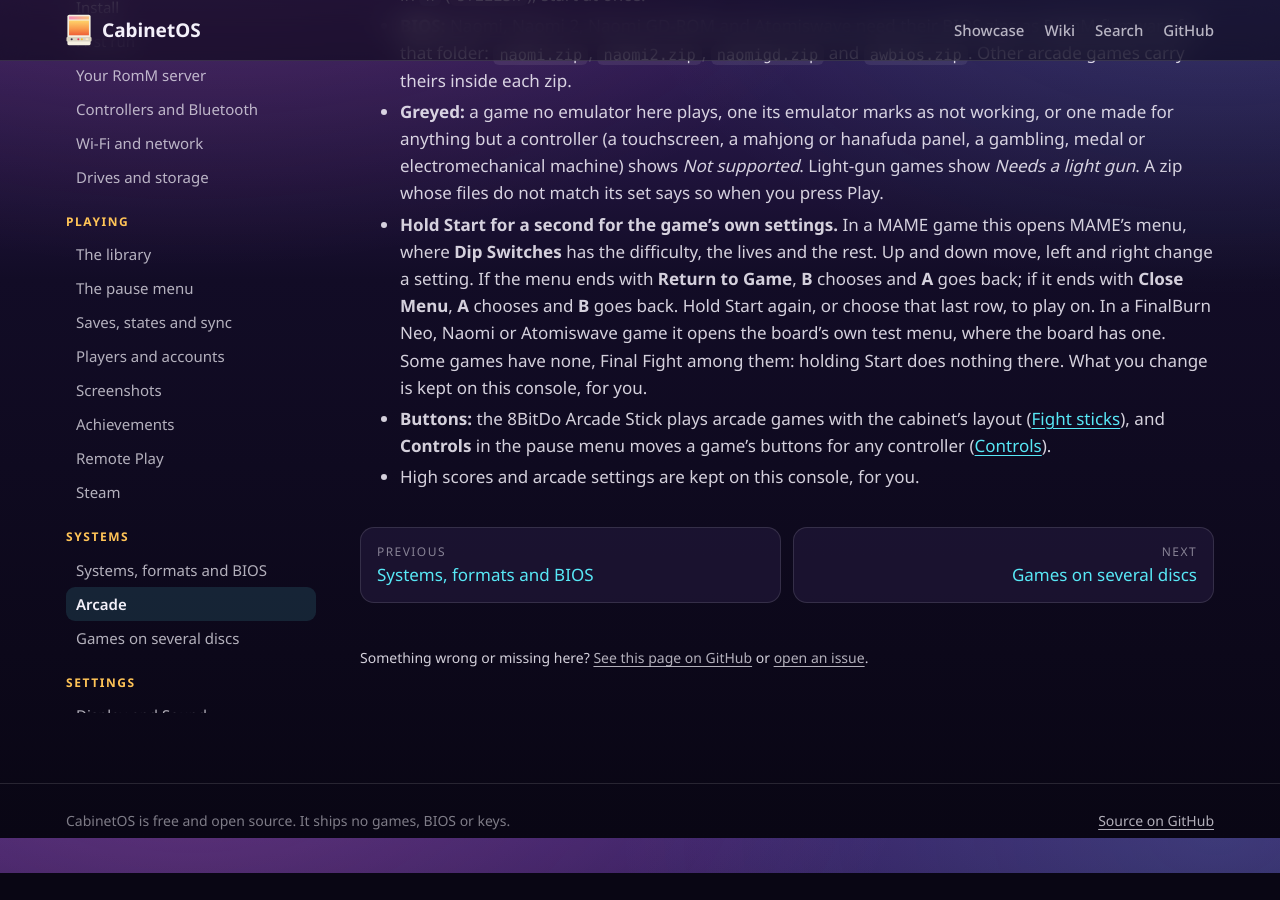
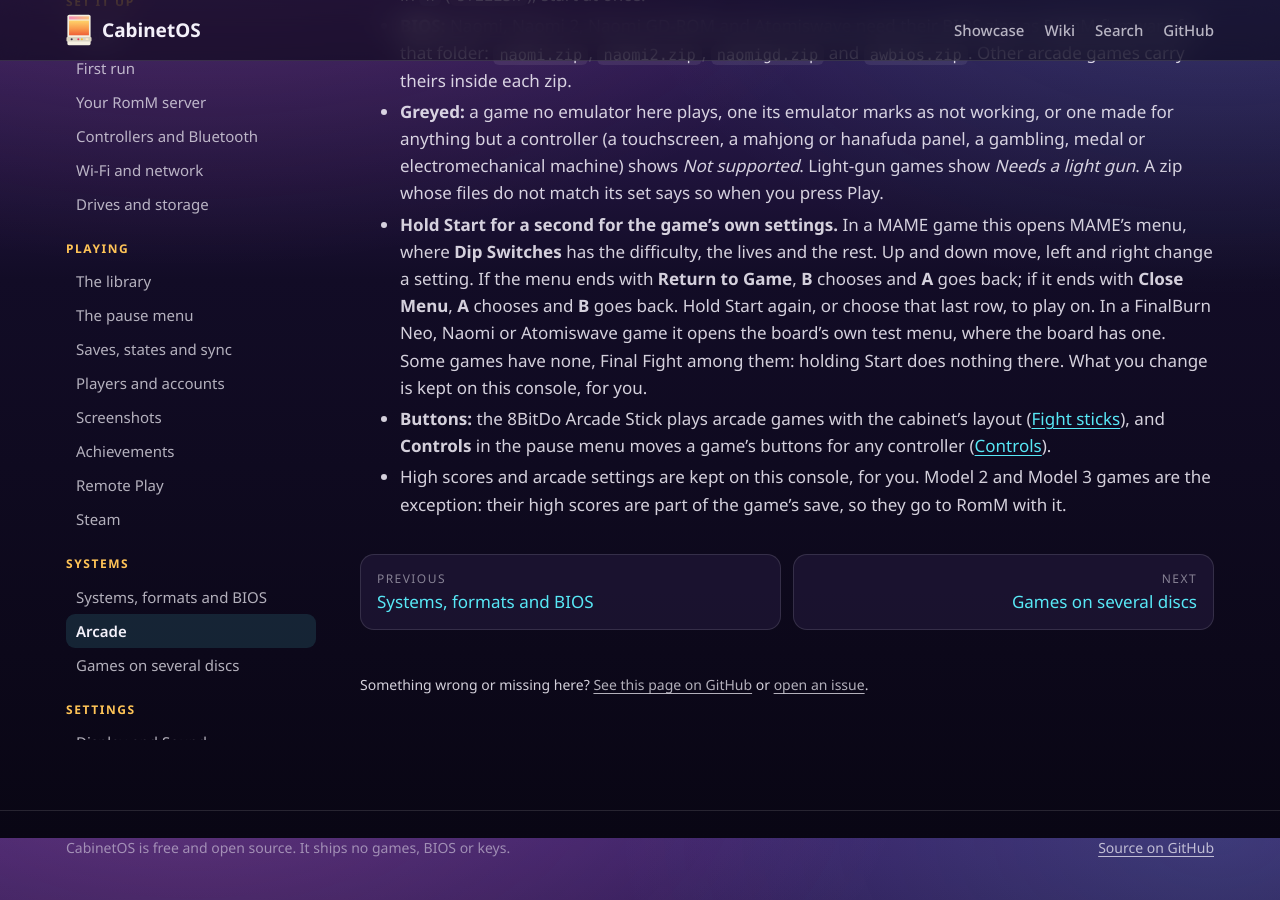
Before and after one commit to MMagTech/cabinetos, a Jekyll site: the page built from docs/wiki/arcade.md, in a window 1280 px wide and 900 px high, scrolled down 962 px. Built offline with Jekyll 4.4.1, drawn with Linux system fonts in a browser that asks for light colours; our own code applies the rules of GitHub Pages for plain Markdown files; before the commit the page ends 1835 px from its top, so only the background shows below that.

Commit message:
Arcade wiki: Model 2 and Model 3 high scores go to RomM
The arcade page said high scores and arcade settings stay on this
console. That holds for FinalBurn Neo, MAME and Flycast games, but
sm2-emu and Supermodel keep a game's high scores in its NVRAM, which
the console sends to RomM as the game's save (standalone_sm2emu.cpp,
standalone_supermodel.cpp, savetable.cpp). The line now says so, and
NEXT-SESSION drops it from the items waiting on MMagTech.

Co-Authored-By: Claude Opus 5.5 <noreply@anthropic.com>

```diff
--- a/docs/wiki/arcade.md
+++ b/docs/wiki/arcade.md
@@ -23,4 +23,4 @@ How to set out arcade games in RomM for CabinetOS, and what each one gets.
 - **Greyed:** a game no emulator here plays, one its emulator marks as not working, or one made for anything but a controller (a touchscreen, a mahjong or hanafuda panel, a gambling, medal or electromechanical machine) shows *Not supported*. Light-gun games show *Needs a light gun*. A zip whose files do not match its set says so when you press Play.
 - **Hold Start for a second for the game's own settings.** In a MAME game this opens MAME's menu, where **Dip Switches** has the difficulty, the lives and the rest. Up and down move, left and right change a setting. If the menu ends with **Return to Game**, **B** chooses and **A** goes back; if it ends with **Close Menu**, **A** chooses and **B** goes back. Hold Start again, or choose that last row, to play on. In a FinalBurn Neo, Naomi or Atomiswave game it opens the board's own test menu, where the board has one. Some games have none, Final Fight among them: holding Start does nothing there. What you change is kept on this console, for you.
 - **Buttons:** the 8BitDo Arcade Stick plays arcade games with the cabinet's layout ([Fight sticks](controllers.md#fight-sticks)), and **Controls** in the pause menu moves a game's buttons for any controller ([Controls](pause-menu.md#controls)).
-- High scores and arcade settings are kept on this console, for you.
+- High scores and arcade settings are kept on this console, for you. Model 2 and Model 3 games are the exception: their high scores are part of the game's save, so they go to RomM with it.
```
Also changed, not shown: docs/NEXT-SESSION.md (+3 -5 lines).
